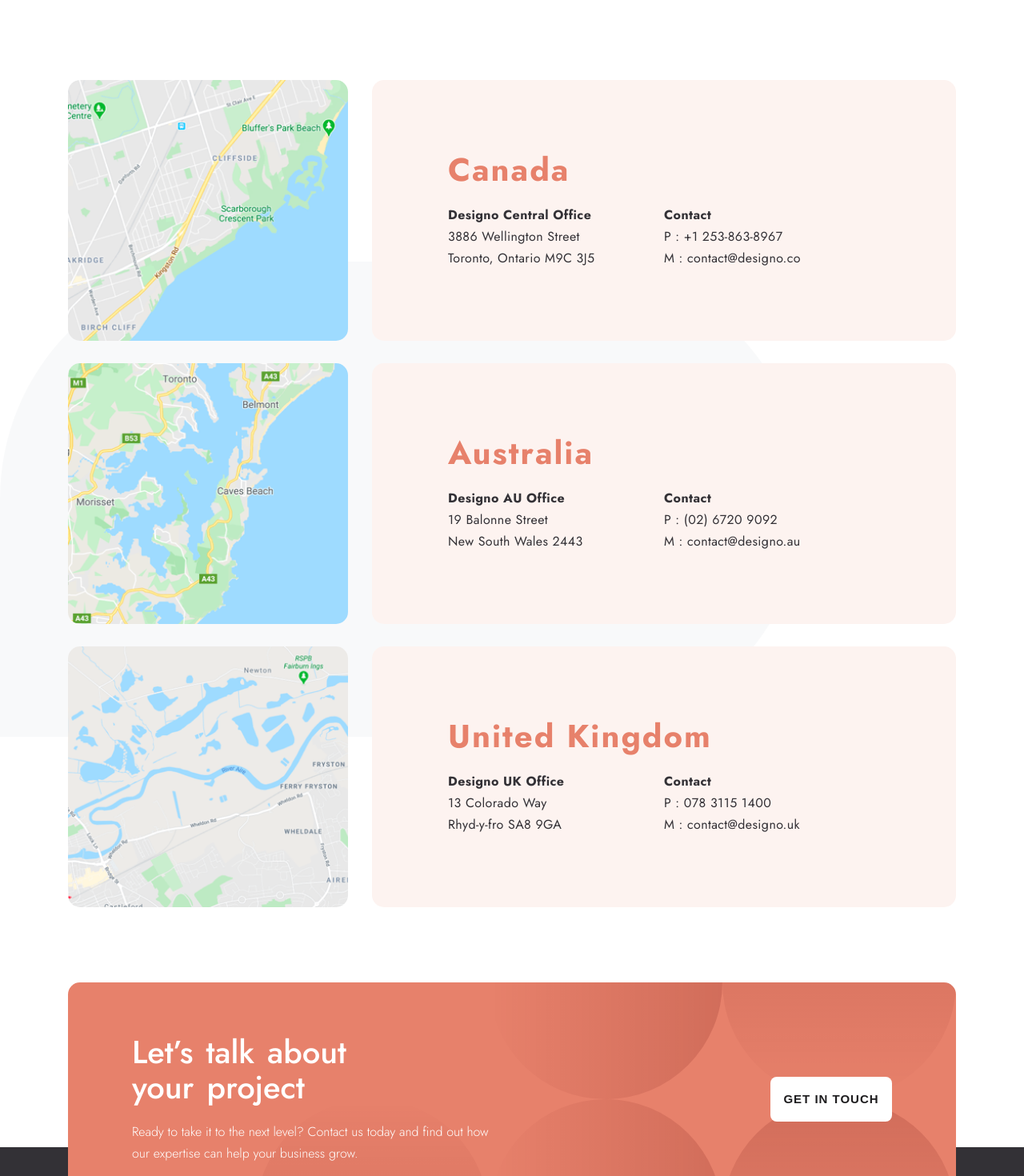
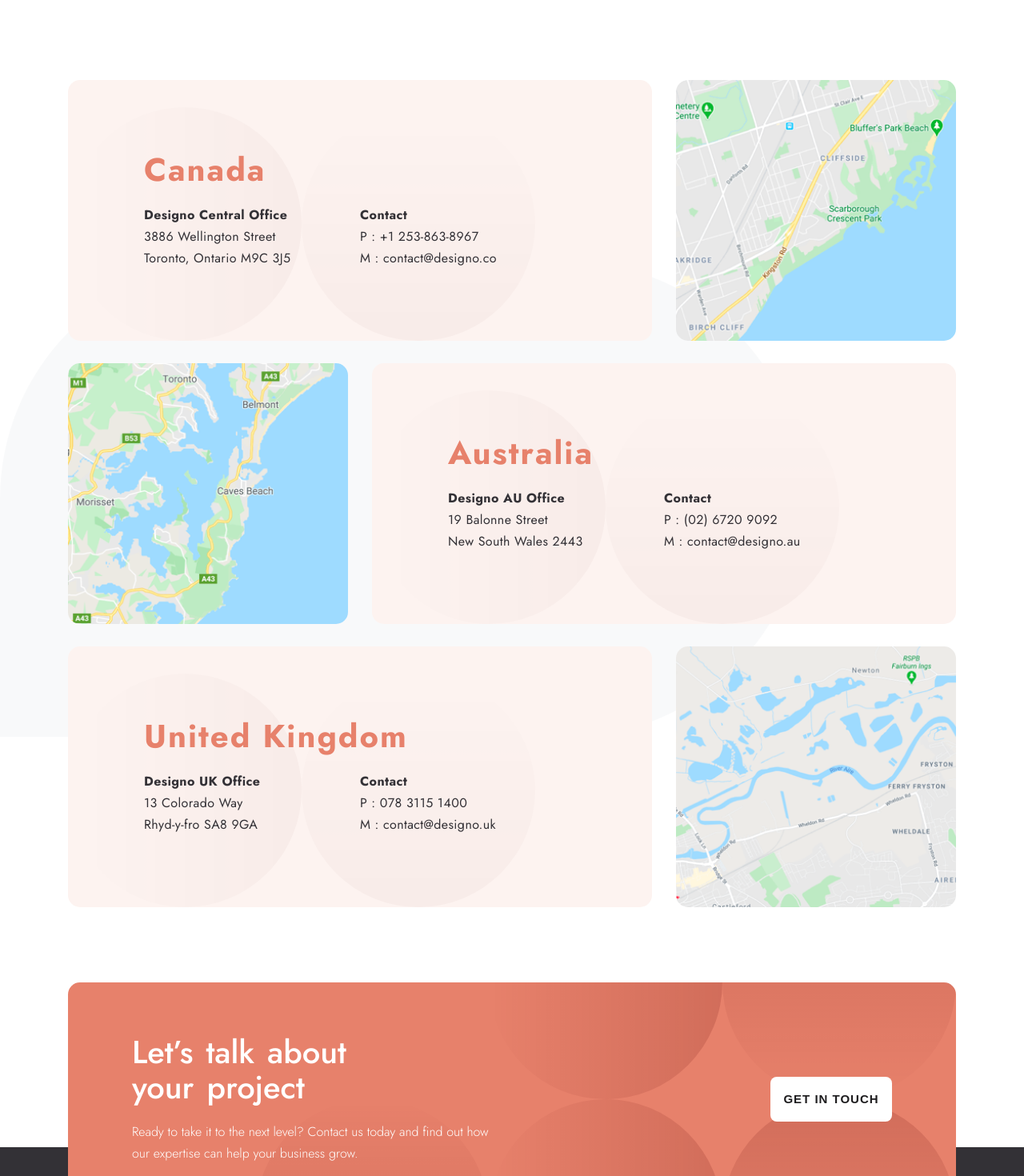
Before and after one commit to papilo-cloud/designo, a React (Vite) app: page /location in a window 1280 px wide. Shown: the top 1470 px of the page at 80% size. Built offline with nearby package versions, Linux system fonts and the light colour scheme.

Commit message:
done with the background

```diff
--- a/src/components/about/about.css
+++ b/src/components/about/about.css
@@ -30,7 +30,7 @@
     background-color: #E7816B;
     background-image: url('../../assets/about/mobile/bg-pattern-hero-about-mobile.svg');
     background-repeat: no-repeat;
-    background-position: 100% 27%;
+    background-position: 100% 22%;
 }
 .hero-mesg .text{
     position: relative;
--- a/src/components/contact/contact.css
+++ b/src/components/contact/contact.css
@@ -12,18 +12,21 @@
     display: flex;
     justify-content: space-between;
     flex-direction: column;
+    background-image: url('../../assets/contact/mobile/bg-pattern-hero-contact-mobile.svg');
+    background-repeat: no-repeat;
+    background-position: 20% 0%;
 }
 .contact-bdy .contact-mesg{
     position: relative;
     width: 100%;
     height: 305px;
-    /* background-color: aliceblue; */
+    padding: 0 8px;
     display: flex;
-    align-items: flex-end;
+    justify-content: center;
+    align-items: center;
 }
 .contact-mesg .text{
     height: 184px;
-    /* background-color: aqua; */
     display: flex;
     flex-direction: column;
     justify-content: space-between;
@@ -37,13 +40,11 @@
     height: 431px;
     display: flex;
     flex-direction: column;
-    /* justify-content: flex-end; */
     align-items: center;
     text-align: center;
     background-color: aquamarine;
 }
 .contact-bdy .form-bdy form{
-    /* margin-inline: auto; */
     height: 410px;
     width: 90.4%;
     background-color: bisque;
--- a/src/components/location/Location.tsx
+++ b/src/components/location/Location.tsx
@@ -5,7 +5,7 @@ export const Location = () => {
   return (
     <div className="mainn">
         <div className="locate">
-            <div className="locates" data-aos='fade-up' data-aos-duration="1000">
+            <div className="locates flip" data-aos='fade-up' data-aos-duration="1000">
                 <div className="img canada"></div>
                 <div className="locate-mesg">
                     <h2>Canada</h2>
@@ -41,7 +41,7 @@ export const Location = () => {
                     </div>
                 </div>
             </div>
-            <div className="locates" data-aos='fade-up' data-aos-duration="1000">
+            <div className="locates flip" data-aos='fade-up' data-aos-duration="1000">
                     <div className="img uk"></div>
                 <div className="locate-mesg">
                     <h2>United Kingdom</h2>
--- a/src/components/location/location.css
+++ b/src/components/location/location.css
@@ -48,6 +48,8 @@
     justify-content: center;
     align-items: center;
     padding: 80px 24px;
+    background-image: url('../../assets/shared/desktop/bg-pattern-three-circles.svg');
+    background-repeat: no-repeat;
 }
 .locate-mesg h2{
     color: #E7816B;
@@ -98,6 +100,8 @@
         align-items: flex-start;
         padding: 78px 75px;
         gap: 20px;
+        background-image: url('../../assets/shared/desktop/bg-pattern-two-circles.svg');
+        background-position: 0 100%;
     }
     .locate-mesg .text{
         height: 78px;
@@ -140,6 +144,9 @@
         width: 100%;
         height: 326px;
     }
+    .locate .flip{
+        flex-direction: row-reverse;
+    }
     .locates .locate-mesg{
         width: 730px;
         padding: 88px 95px;
```
